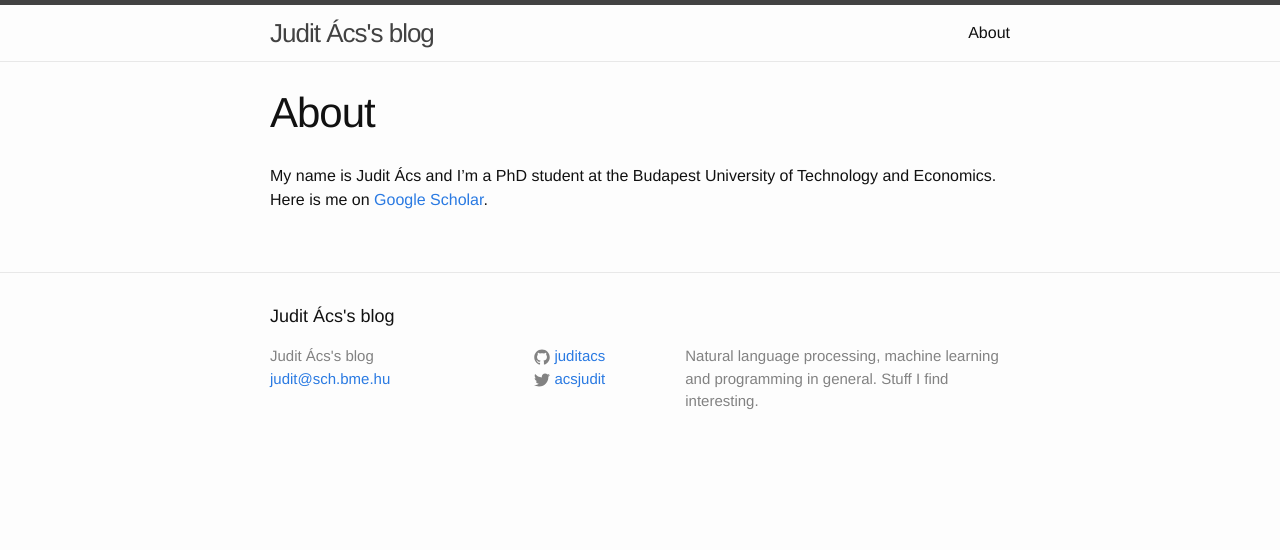
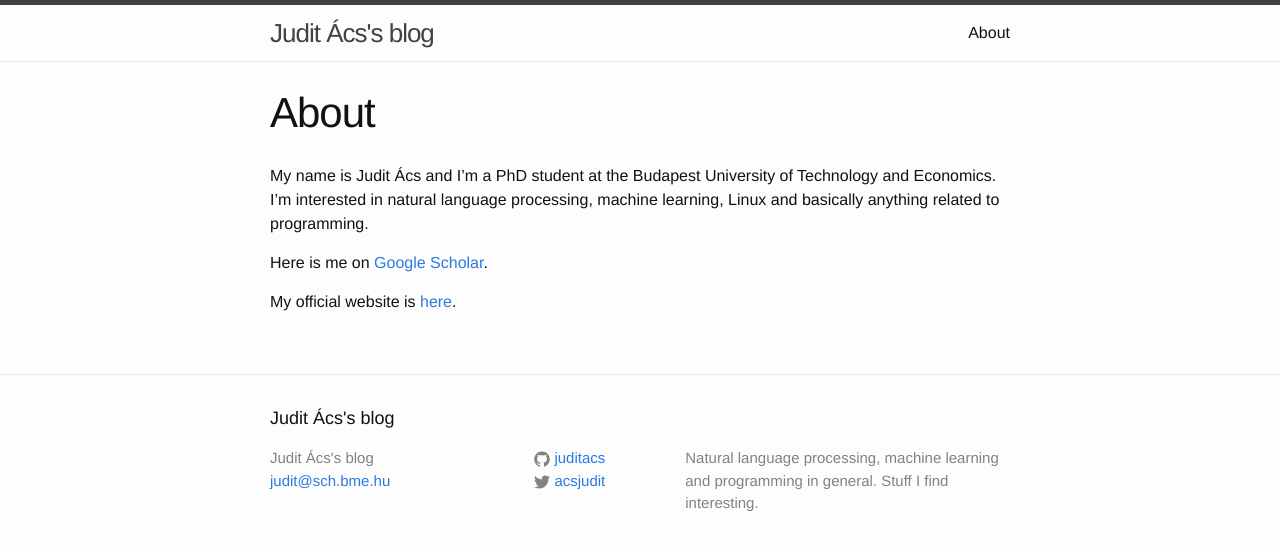
Before and after one commit to juditacs/juditacs.github.io, a Jekyll site: the page built from about.md, in a window 1280 px wide. Shown: the top 550 px of the page. Built offline with Jekyll 4.4.1, drawn with Linux system fonts in a browser that asks for light colours.

Commit message:
update about me

```diff
--- a/about.md
+++ b/about.md
@@ -5,4 +5,9 @@ permalink: /about/
 ---
 
 My name is Judit Ács and I'm a PhD student at the Budapest University of Technology and Economics.
+I'm interested in natural language processing, machine learning, Linux and basically anything related to programming.
+
 Here is me on [Google Scholar](https://scholar.google.hu/citations?user=rIStlyMAAAAJ&hl=en).
+
+
+My official website is [here](http://avalon.aut.bme.hu/~judit/).
```
